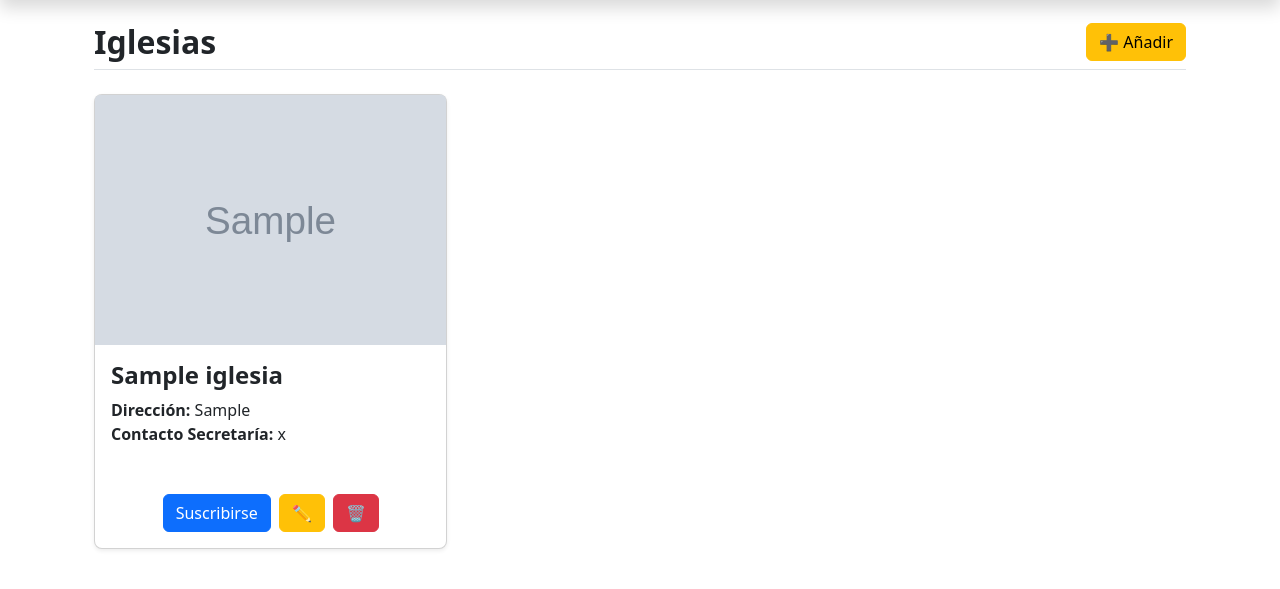
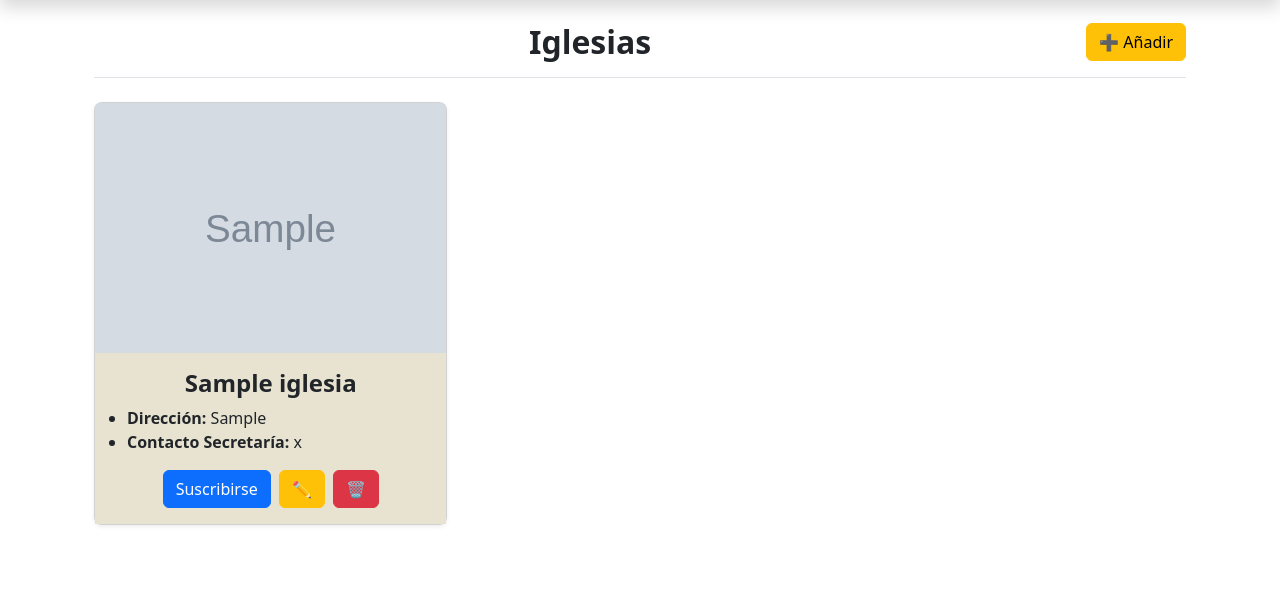
Before and after one commit to PanchoFJF/UCSE-2025-IW-TP-G7-Fornari_Gigon_Pluda, a Django app: page /iglesias/ in a window 1280 px wide. Shown: the part 71-660 px from the top of the page. Run offline with Django 5.2, Linux system fonts and the light colour scheme; tables that the repository leaves empty hold one stand-in row (values such as "Sample post"); grey boxes marked "Sample" are stand-in pictures; some libraries are stand-ins or nearby versions; some web fonts are replaced.

Commit message:
Update Iglesia & Horarios - Mejoras visuales

```diff
--- a/parroquiaproject/sitio/templates/iglesias.html
+++ b/parroquiaproject/sitio/templates/iglesias.html
@@ -6,9 +6,8 @@
 {% block head %}
 <link rel="stylesheet" href="{% static 'css/styles.css' %}">
 <style>
-  .accordion-button {
-    background-color: #D9E7F7;
-    color: var(--bs-body-color);
+  .card-iglesia {
+    background-color: #E8E3D0;
   }
 
   /* Tarjetas más compactas en móviles */
@@ -34,9 +33,9 @@
 {% block content %}
 <div class="container mt-4">
 
-<h2 class="h2 fw-bold d-flex justify-content-between align-items-center pb-2 mb-4 border-bottom flex-wrap">
+  <h2 class="h2 fw-bold text-center pb-3 mb-4 border-bottom">
     Iglesias
-  <button class="btn btn-warning mt-2 mt-sm-0" data-bs-toggle="collapse" data-bs-target="#formIglesia">
+    <button class="btn btn-warning mt-2 mt-sm-0 float-end" data-bs-toggle="collapse" data-bs-target="#formIglesia">
       ➕ Añadir
     </button>
   </h2>
@@ -59,20 +58,26 @@
     {% for iglesia in iglesias %}
     <div class="col-12 col-sm-6 col-md-4">
       <div class="card shadow-sm rounded-3 h-100 d-flex flex-column">
+
         {% if iglesia.imagen %}
         <img src="{{ iglesia.imagen.url }}" class="card-img-top img-fluid" alt="{{ iglesia.nombre }}"
           style="height: 250px; object-fit: cover; width: 100%;">
         {% else %}
-      <div class="d-flex align-items-center justify-content-center bg-light border rounded" style="height: 250px;">
+        <div class="d-flex align-items-center justify-content-center bg-light border-bottom" style="height: 250px;">
           <span class="text-muted">Sin imagen</span>
         </div>
         {% endif %}
 
-      <div class="card-body flex-grow-1">
-        <h4 class="card-title fw-bold">{{ iglesia.nombre }}</h4>
-        <ul class="list-unstyled mb-3">
-          <li><strong>Dirección:</strong> {{ iglesia.direccion }}</li>
-          <li class="d-none d-md-block"><strong>Contacto Secretaría:</strong>
+        <!-- Fondo aplicado solo al contenido -->
+        <div class="card-body card-iglesia flex-grow-1 d-flex flex-column justify-content-between">
+          <div>
+            <h4 class="card-title fw-bold text-center">{{ iglesia.nombre }}</h4>
+            <ul class="mb-3 ps-3">
+              <li>
+                <strong>Dirección:</strong> {{ iglesia.direccion }}
+              </li>
+              <li>
+                <strong>Contacto Secretaría:</strong>
                 {% if iglesia.contacto_secretaria %}
                   {{ iglesia.contacto_secretaria }}
                 {% else %}
@@ -82,7 +87,7 @@
             </ul>
           </div>
 
-      <div class="card-body d-flex justify-content-center align-items-center gap-2 flex-nowrap">
+          <div class="d-flex justify-content-center align-items-center gap-2 flex-nowrap">
             <a href="#" class="btn btn-primary">Suscribirse</a>
 
             <button class="btn btn-warning"
@@ -98,6 +103,7 @@
               <button type="submit" class="btn btn-danger"
                 onclick="return confirm('¿Seguro que deseas eliminar {{ iglesia.nombre }}?')">🗑</button>
             </form>
+          </div>
         </div>
       </div>
     </div>
```
Also changed, not shown: parroquiaproject/sitio/templates/horarios.html (+7 -10 lines). Lines whose indentation alone changed are shown as unchanged.
